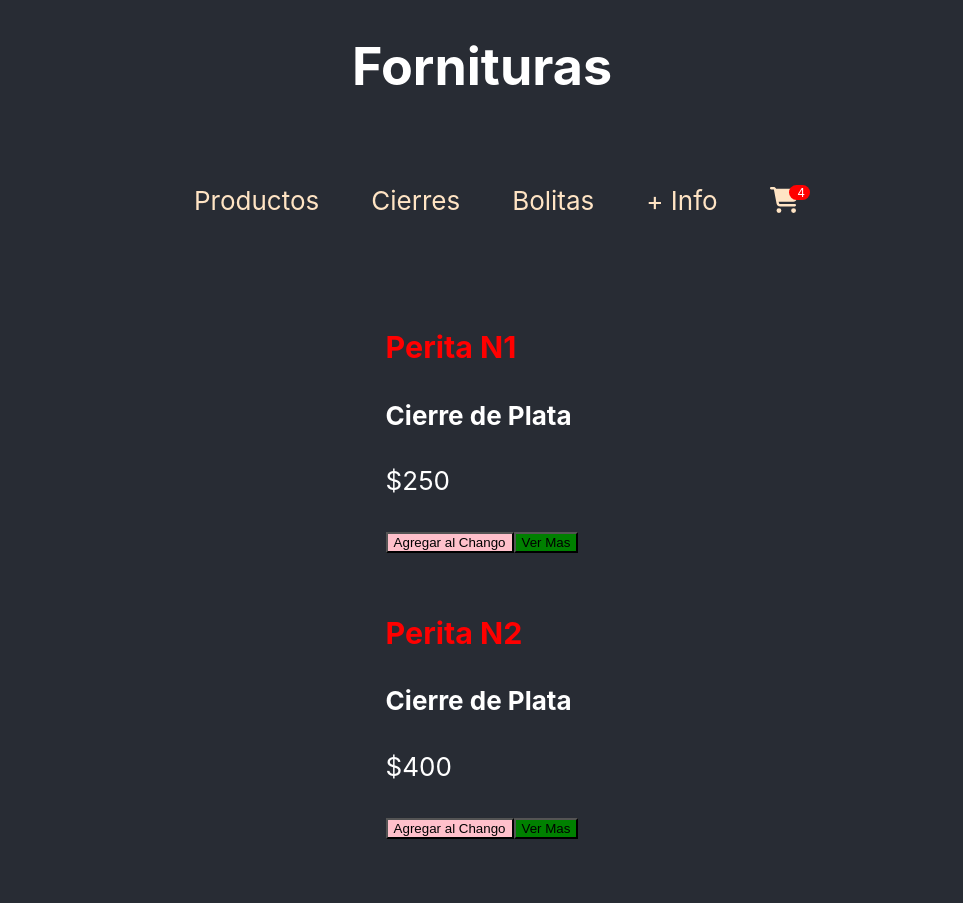
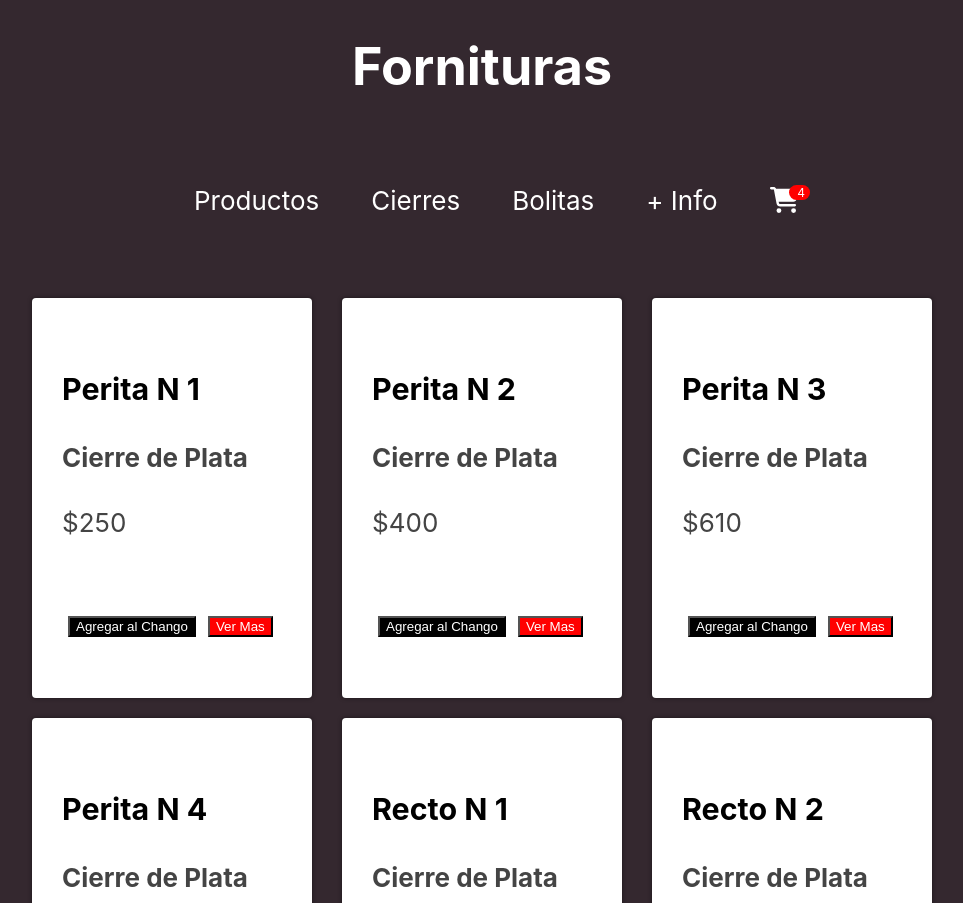
Before and after one commit to Damcarrizo/react, a React (Create React App) app: page / in a window 1280 px wide. Shown: the top 903 px of the page, without its empty margins (158-1121 px from the left). Built offline with nearby package versions, Linux system fonts and the light colour scheme.

Commit message:
react entrega

```diff
--- a/src/App.css
+++ b/src/App.css
@@ -14,7 +14,7 @@ App {
 } */
 
 header {
-  background-color: #282c34;
+  background-color: #34282f;
   min-height: 100vh;
   display: flex;
   flex-direction: column;
--- a/src/components/NavBar/navBar.css
+++ b/src/components/NavBar/navBar.css
@@ -9,7 +9,7 @@
         list-style: none;
 }
 li a {
-        color:bisque;
+        color:white;
         text-decoration: none;}
 
 nav ul li {padding: 1em;}
--- a/src/components/data/data.js
+++ b/src/components/data/data.js
@@ -1,7 +1,7 @@
 const productos = [
     {
         id: 1,
-        titulo: "Perita N1",
+        titulo: "Perita N 1",
         precio: 250,
         descripcion: "Cierre de Plata",
         stock: 1000,
@@ -10,7 +10,7 @@ const productos = [
     },
     {
         id: 2,
-        titulo: "Perita N2",
+        titulo: "Perita N 2",
         precio: 400,
         descripcion: "Cierre de Plata",
         stock: 1000,
@@ -18,7 +18,7 @@ const productos = [
     },
     {
         id: 3,
-        titulo: "Perita N3",
+        titulo: "Perita N 3",
         precio: 610,
         descripcion: "Cierre de Plata",
         stock: 1000,
@@ -26,7 +26,7 @@ const productos = [
     },
     {
         id: 4,
-        titulo: "Perita N4",
+        titulo: "Perita N 4",
         precio: 1050,
         descripcion: "Cierre de Plata",
         stock: 1000,
@@ -34,6 +34,30 @@ const productos = [
     },
     {
         id: 5,
+        titulo: "Recto N 1",
+        precio: 280,
+        descripcion: "Cierre de Plata",
+        stock: 1000,
+        categoria: "cierres",
+    },
+    {
+        id: 6,
+        titulo: "Recto N 2",
+        precio: 315,
+        descripcion: "Cierre de Plata",
+        stock: 1000,
+        categoria: "cierres",
+    },
+    {
+        id: 7,
+        titulo: "Recto N 3",
+        precio: 520,
+        descripcion: "Cierre de Plata",
+        stock: 1000,
+        categoria: "Cierres",
+    },
+    {
+        id: 8,
         titulo: "Bolita N 2,5",
         precio: 35,
         descripcion: "Bolita de Plata",
@@ -41,7 +65,7 @@ const productos = [
         categoria: "bolita",
     },
     {
-        id: 6,
+        id: 9,
         titulo: "Bolita N 3",
         precio: 40,
         descripcion: "Bolita de Plata",
@@ -49,13 +73,29 @@ const productos = [
         categoria: "bolita",
     },
     {
-        id: 1,
+        id: 10,
         titulo: "Bolita N 3,5",
         precio: 45,
         descripcion: "Bolita de Plata",
         stock: 1000,
         categoria: "bolita",
-    }
+    },
+    {
+        id: 11,
+        titulo: "Bolita N 4",
+        precio: 58,
+        descripcion: "Bolita de Plata",
+        stock: 1000,
+        categoria: "bolita",
+    },
+    {
+        id: 12,
+        titulo: "Bolita N 5",
+        precio: 73,
+        descripcion: "Bolita de Plata",
+        stock: 1000,
+        categoria: "bolita",
+    },
 ];
 
 export default productos;
--- a/src/components/itemlist/item.css
+++ b/src/components/itemlist/item.css
@@ -1,2 +1,38 @@
-h3{color: red;
+h3{color:black;
+
 }
+.cardContainer{
+    position: relative;
+    color: #444444;
+    margin: 10px 15px;
+    min-height: 400px;
+    width: 280px;
+    height: 100%;
+    border-radius: 4px;
+    box-shadow: 0px 0px 4px rgba(0,0,0,0.50);
+    background-color: #fff;
+
+}
+
+.card-detail{
+    display: column;
+    padding: 12px 30px;
+}
+.card-button{
+    padding: 30px;
+
+}
+.btn{
+    cursor: pointer;
+    margin: 6px;
+    color:white;
+}
+
+.cardList{
+        padding: 20px 60px;
+        display: flex;
+        flex-direction:row;
+        flex-wrap: wrap;
+        align-items: center;
+        justify-content: center;
+}
--- a/src/components/itemlist/item.jsx
+++ b/src/components/itemlist/item.jsx
@@ -1,24 +1,29 @@
-import React from 'react';
-import productos from '../data/data';
-import MyButton from '../mybutton/MyButton';
+import React from "react";
+import productos from "../data/data";
+import MyButton from "../mybutton/MyButton";
 import "./item.css";
-import{Link} from "react-router-dom";
+import { Link } from "react-router-dom";
 
-function Item({titulo,precio,descripcion,id}) {
+function Item({ titulo, precio, descripcion, id }) {
   const urlDetail = `/detail/${id}`;
   return (
-    <div>
-      <img src={productos.imgUrl}/>
-      <h3>{titulo}</h3>
-      <h4>{descripcion}</h4>
-      <p>${precio}</p>
-
-      <MyButton text= "Agregar al Chango" color= "pink"/>
+    <div className="cardContainer">
+      <div className="card-img">
+        <img src={productos.imgUrl} />
+      </div>
+      <div className="card-detail">
+        <h3>{titulo}</h3>
+        <h4>{descripcion}</h4>
+        <p>${precio}</p>
+      </div>
+      <div className="card-button">
+      <MyButton text="Agregar al Chango" color="black" />
       <Link to={urlDetail}>
-      <MyButton text= "Ver Mas" color= "Green"/>
+        <MyButton text="Ver Mas" color="red" />
       </Link>
+      </div>
     </div>
-  )
+  );
 }
 
-export default Item
+export default Item;
--- a/src/components/itemlist/itemListContainer.jsx
+++ b/src/components/itemlist/itemListContainer.jsx
@@ -19,8 +19,9 @@ function ItemListContainer() {
   }, [id]);
 
   return (
-    <div>
 
+
+<div className="cardList">
 {productos.map((productos)=>{
   return(
     <Item
--- a/src/index.css
+++ b/src/index.css
@@ -1,4 +1,5 @@
 body {
+
   margin: 0;
   font-family: -apple-system, BlinkMacSystemFont, 'Segoe UI', 'Roboto', 'Oxygen',
     'Ubuntu', 'Cantarell', 'Fira Sans', 'Droid Sans', 'Helvetica Neue',
```
